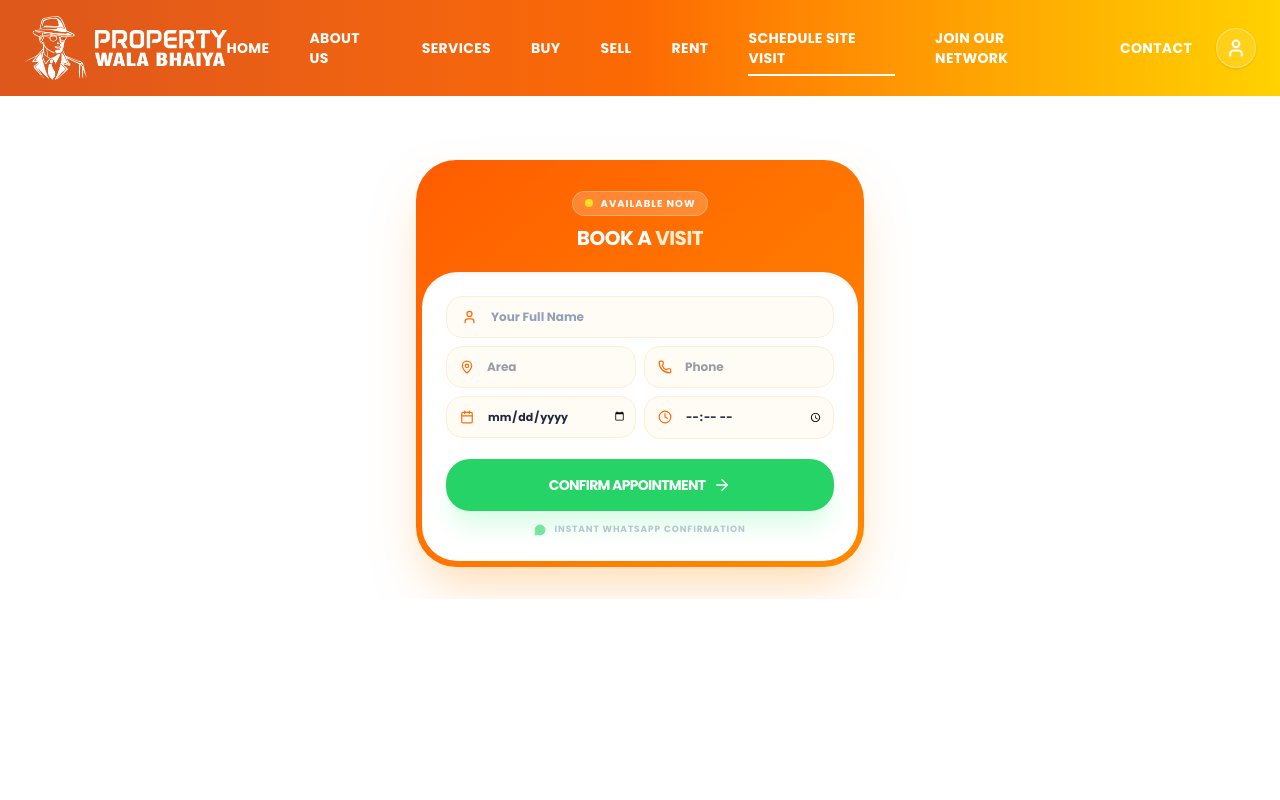
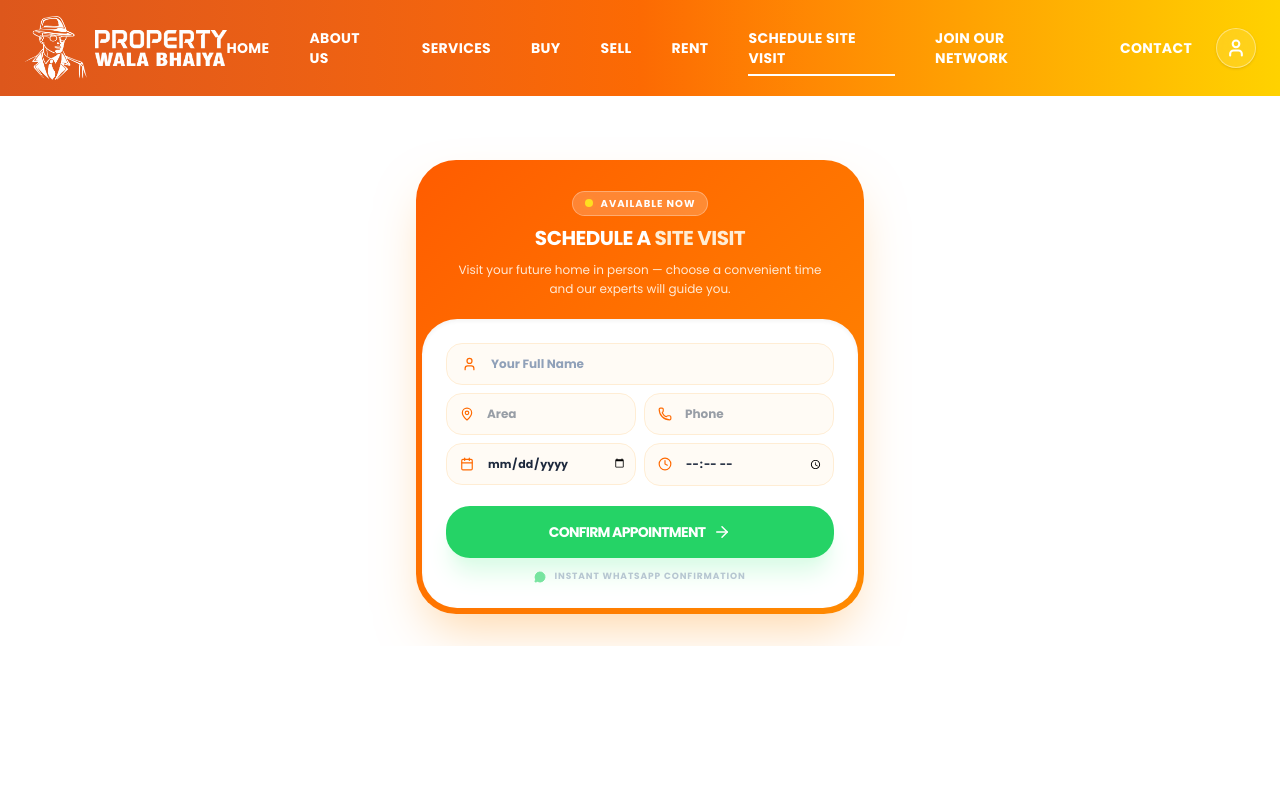
Before and after one commit to passportpulse/property-wala-ankita, a React (Vite) app: page /schedule-site-visit in a window 1280 px wide. Shown: the top 800 px of the page. Built offline with nearby package versions, Linux system fonts and the light colour scheme.

Commit message:
schedule page added

```diff
--- a/src/pages/schedule-visit/ScheduleVisit.jsx
+++ b/src/pages/schedule-visit/ScheduleVisit.jsx
@@ -47,8 +47,11 @@ export default function ScheduleVisit() {
                 <span className="text-[10px] font-bold text-white uppercase tracking-widest">Available Now</span>
               </div>
               <h2 className="text-xl font-black text-white tracking-tight uppercase">
-                Book a <span className="text-orange-100">Visit</span>
+                Schedule A <span className="text-orange-100">Site Visit</span>
               </h2>
+              <p className="text-orange-50 text-[12px] leading-relaxed mt-2 font-medium opacity-90 px-2">
+                Visit your future home in person — choose a convenient time and our experts will guide you.
+              </p>
             </div>
 
             {/* Inner White Form Card */}
```
